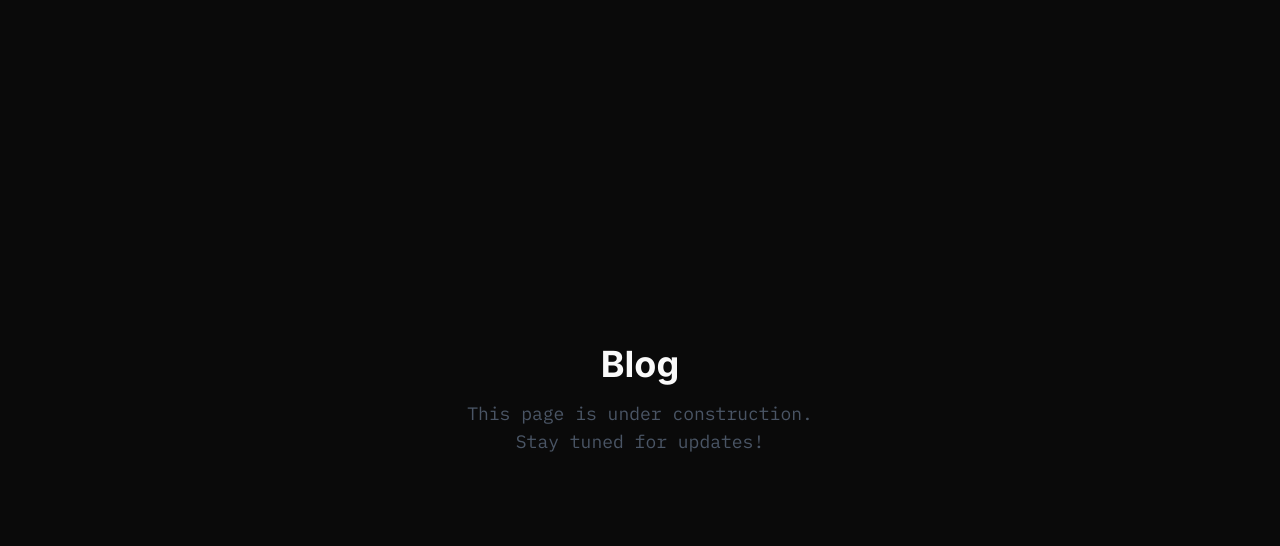
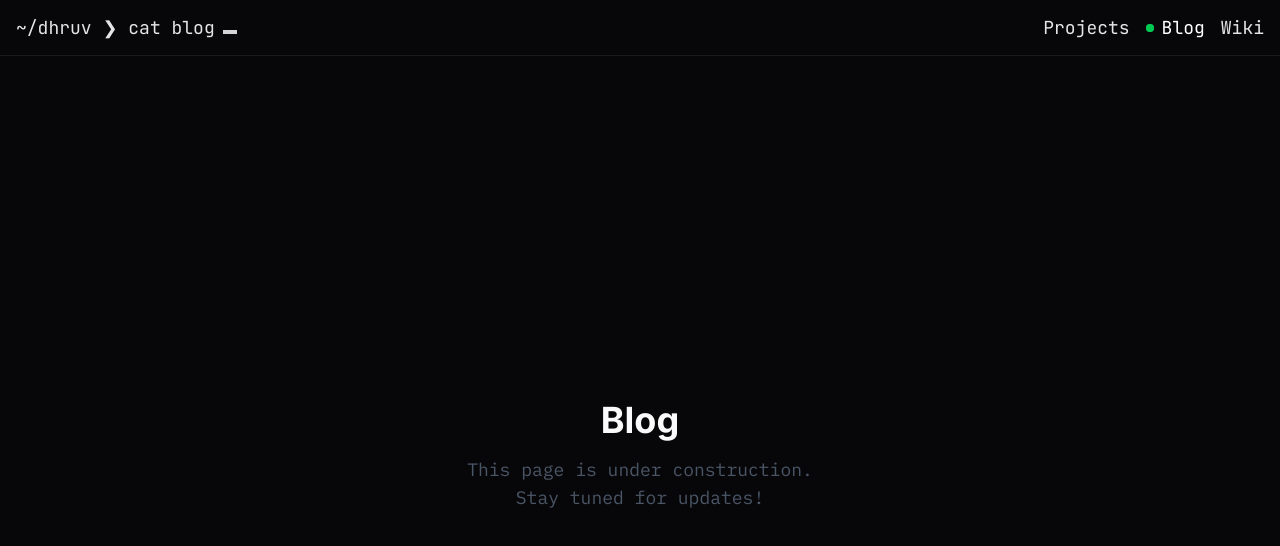
Before and after one commit to dhruv-dhaduk/site, a Next.js app: page /blog in a window 1280 px wide. Shown: the top 546 px of the page. Built offline with nearby package versions, Linux system fonts and the light colour scheme; what @bprogress/next would draw is missing.

Commit message:
Create the Header component and render it in layouts of projects/, blog/ and wiki/ routes

```diff
--- /dev/null
+++ b/src/app/blog/layout.tsx
@@ -0,0 +1,19 @@
+import type { Metadata } from 'next';
+import { Header } from '@/components/Header';
+
+export const metadata: Metadata = {
+    title: 'Blog | Dhruv Dhaduk',
+    description:
+        'Explore the blog of Dhruv Dhaduk, where I share my thoughts, experiences, and insights on various topics.',
+};
+
+export default function BlogLayout({
+    children,
+}: Readonly<{ children: React.ReactNode }>) {
+    return (
+        <div className="bg-background mx-auto w-full max-w-[80rem]">
+            <Header activePage="blog" />
+            {children}
+        </div>
+    );
+}
--- a/src/app/globals.css
+++ b/src/app/globals.css
@@ -6,6 +6,7 @@
 @theme inline {
     --color-background: var(--background);
     --color-foreground: var(--foreground);
+    --font-jetbrains: var(--font-jetbrains);
     --font-plex: var(--font-plex);
     --font-inter: var(--font-inter);
     --color-sidebar-ring: var(--sidebar-ring);
@@ -81,7 +82,7 @@
 }
 
 .dark {
-    --background: oklch(0.145 0 0);
+    --background: #07070a;
     --foreground: oklch(0.985 0 0);
     --card: oklch(0.205 0 0);
     --card-foreground: oklch(0.985 0 0);
--- a/src/app/layout.tsx
+++ b/src/app/layout.tsx
@@ -1,7 +1,13 @@
 import type { Metadata } from 'next';
-import { IBM_Plex_Mono, Inter } from 'next/font/google';
+import { JetBrains_Mono, IBM_Plex_Mono, Inter } from 'next/font/google';
 import { ProgressBarProvider } from '@/components//ProgressBarProvider';
 import './globals.css';
+
+const jetBrainsMono = JetBrains_Mono({
+    subsets: ['latin'],
+    display: 'swap',
+    variable: '--font-jetbrains',
+});
 
 const ibmPlexMono = IBM_Plex_Mono({
     subsets: ['latin'],
@@ -88,7 +94,7 @@ export default function RootLayout({
     return (
         <html lang="en">
             <body
-                className={`dark ${ibmPlexMono.variable} ${inter.variable} antialiased`}
+                className={`dark ${jetBrainsMono.variable} ${ibmPlexMono.variable} ${inter.variable} antialiased`}
             >
                 <ProgressBarProvider>{children}</ProgressBarProvider>
             </body>
--- /dev/null
+++ b/src/app/projects/layout.tsx
@@ -0,0 +1,18 @@
+import type { Metadata } from 'next';
+import { Header } from '@/components/Header';
+
+export const metadata: Metadata = {
+    title: 'Projects | Dhruv Dhaduk',
+    description: 'Explore the projects of Dhruv Dhaduk.',
+};
+
+export default function ProjectsLayout({
+    children,
+}: Readonly<{ children: React.ReactNode }>) {
+    return (
+        <div className="bg-background mx-auto w-full max-w-[80rem]">
+            <Header activePage="projects" />
+            {children}
+        </div>
+    );
+}
--- /dev/null
+++ b/src/app/wiki/layout.tsx
@@ -0,0 +1,19 @@
+import type { Metadata } from 'next';
+import { Header } from '@/components/Header';
+
+export const metadata: Metadata = {
+    title: 'Wiki | Dhruv Dhaduk',
+    description:
+        'Explore the wiki of Dhruv Dhaduk, where I document my knowledge and insights on various topics.',
+};
+
+export default function WikiLayout({
+    children,
+}: Readonly<{ children: React.ReactNode }>) {
+    return (
+        <div className="bg-background mx-auto w-full max-w-[80rem]">
+            <Header activePage="wiki" />
+            {children}
+        </div>
+    );
+}
--- /dev/null
+++ b/src/components/Header.tsx
@@ -0,0 +1,72 @@
+import Link from 'next/link';
+
+interface HeaderProps {
+    activePage: 'projects' | 'blog' | 'wiki';
+}
+
+export function Header({ activePage }: HeaderProps) {
+    let command = '';
+    switch (activePage) {
+        case 'projects':
+            command = 'ls projects';
+            break;
+        case 'blog':
+            command = 'cat blog';
+            break;
+        case 'wiki':
+            command = 'man wiki';
+            break;
+    }
+
+    return (
+        <header className="font-jetbrains bg-background sticky top-0 flex h-14 w-full items-center justify-between border-b border-[#1a1a1a] px-4 text-[#E5E5E5]">
+            <div className="text-lg">
+                <Link href="/" className="hover:text-white">
+                    ~/dhruv ❯{' '}
+                </Link>
+                <span>{command}</span>
+                <span className="animate-blink ml-2 inline-block h-1 w-3.5 bg-[#E5E5E5]" />
+            </div>
+            <div className="hidden gap-4 text-lg sm:flex">
+                <NavLink
+                    href="/projects"
+                    label="Projects"
+                    isActive={activePage === 'projects'}
+                />
+                <NavLink
+                    href="/blog"
+                    label="Blog"
+                    isActive={activePage === 'blog'}
+                />
+                <NavLink
+                    href="/wiki"
+                    label="Wiki"
+                    isActive={activePage === 'wiki'}
+                />
+            </div>
+        </header>
+    );
+}
+
+interface NavLinkProps {
+    href: string;
+    label: string;
+    isActive?: boolean;
+}
+
+function NavLink({ href, label, isActive }: NavLinkProps) {
+    return (
+        <Link
+            href={href}
+            className={`relative flex items-center gap-2 hover:text-white ${isActive ? 'text-white' : ''}`}
+        >
+            {isActive && (
+                <span className="relative flex h-2 w-2">
+                    <span className="absolute inline-flex h-full w-full animate-ping rounded-full bg-green-500 opacity-75"></span>
+                    <span className="relative inline-flex h-2 w-2 rounded-full bg-green-500"></span>
+                </span>
+            )}
+            <span>{label}</span>
+        </Link>
+    );
+}
```
